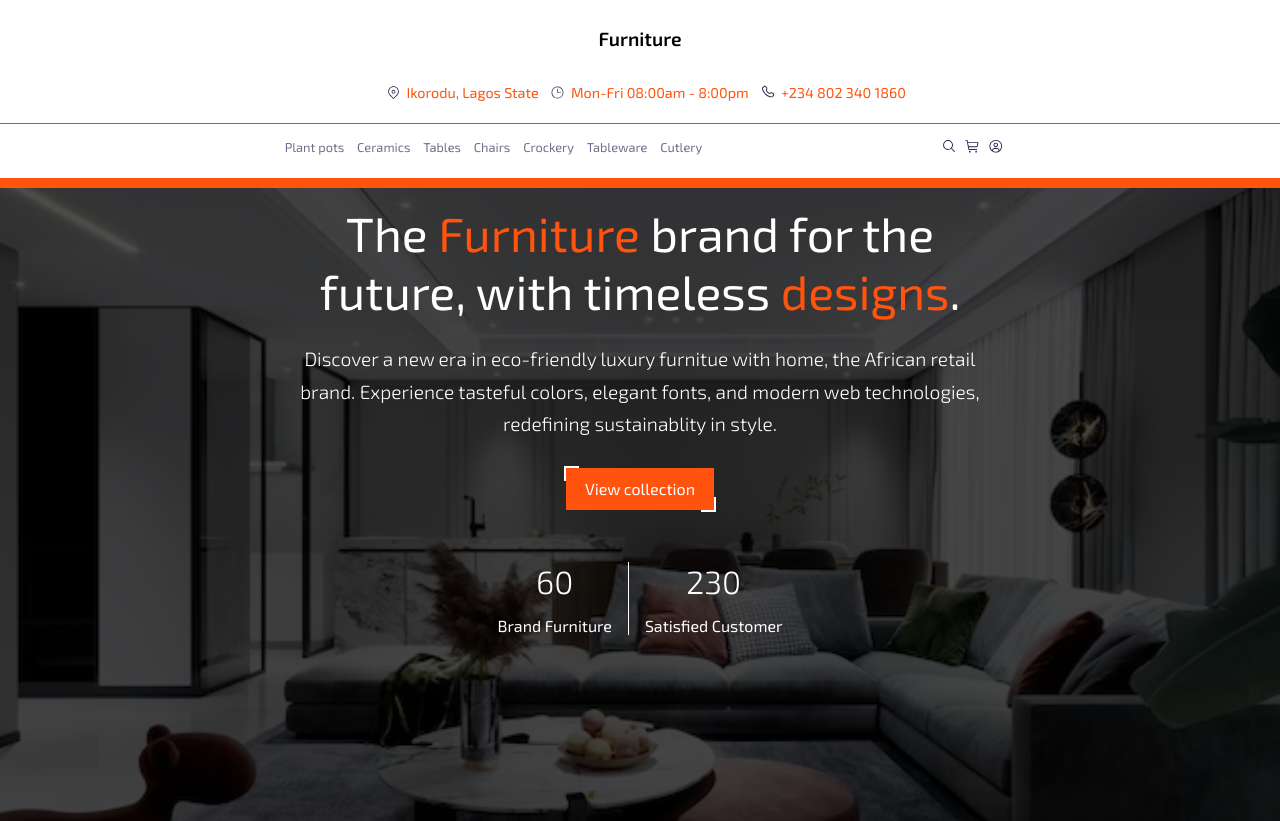
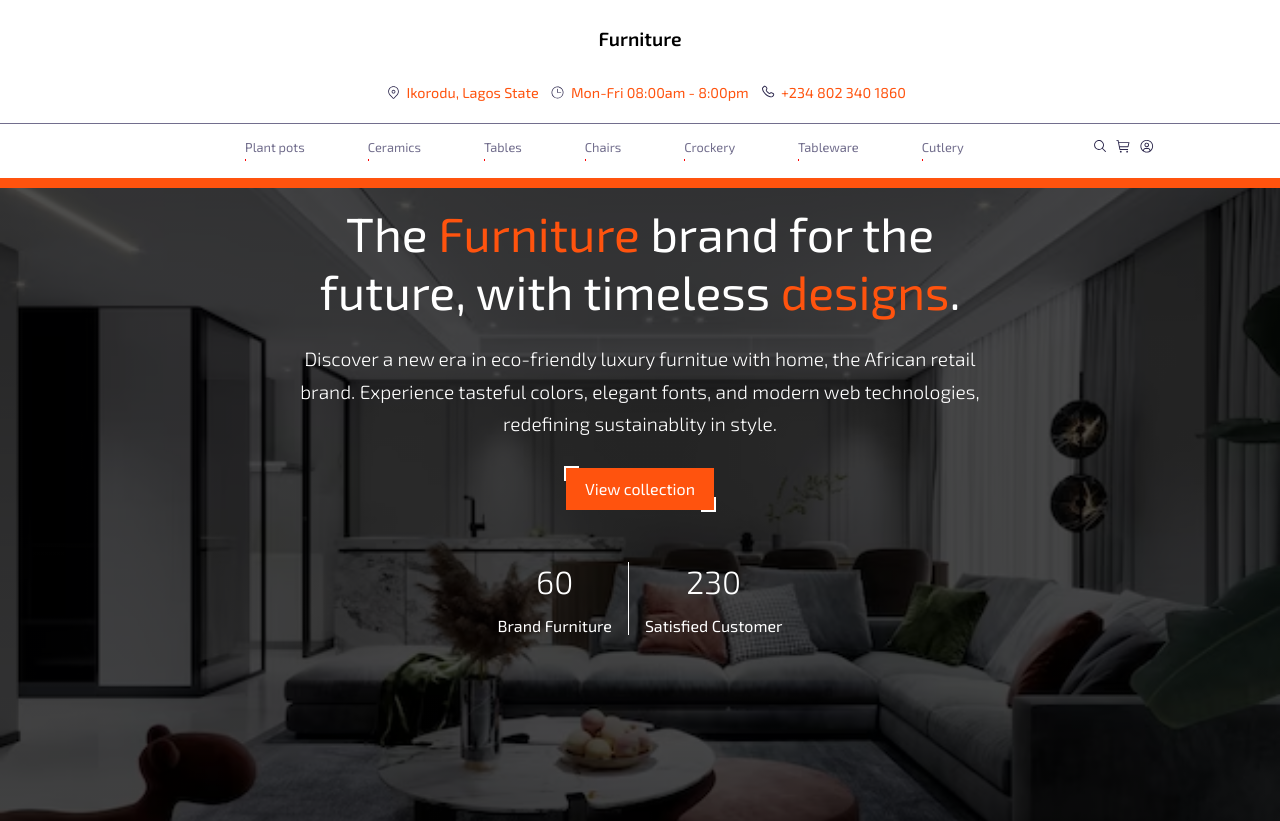
Before and after one commit to ayindesadiq01/furniture, a plain HTML site: page index.html in a window 1280 px wide. Shown: the top 821 px of the page. Drawn offline with Linux system fonts and the light colour scheme.

Commit message:
final changes

```diff
--- a/style.css
+++ b/style.css
@@ -893,6 +893,7 @@ ul li {
   .bottom-close {
     width: 20%;
     display: flex;
+    justify-content: center;
   }
 
   .search-box {
@@ -912,6 +913,22 @@ ul li {
     margin-right: .8em;
     color: #726E8D;
     font-size: .8rem;
+    position: relative;
+    cursor: pointer;
+  }
+
+  .list-item::after {
+    content: '';
+    position: absolute;
+    bottom: 0;
+    background-color: red;
+    width: 2%;
+    height: 1.5px;
+    transition: width 1s;
+  }
+
+  .list-item:hover::after {
+    width: 50%;
   }
 
   .lo-address {
@@ -1149,7 +1166,7 @@ ul li {
   }
 
   .menu {
-    width: 90%;
+    width: 100%;
   }
 
   .men {
@@ -1157,10 +1174,13 @@ ul li {
   }
   .menu-lists {
     width: 60%;
+    justify-content: space-between;
   }
 
   .bottom-close {
     width: 25%;
+    display: flex;
+    justify-content: center;
   }
 
 
```
